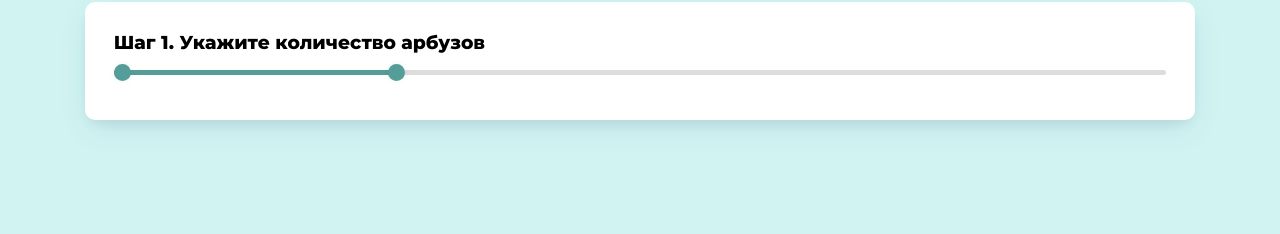
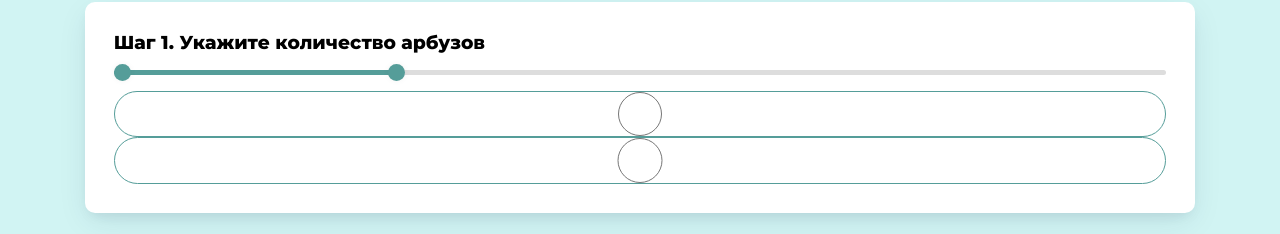
Before and after one commit to Anakharsis9/arbuz-shop, a Vue app: page / in a window 1280 px wide. Shown: the part 843-1077 px from the top of the page. Before the commit the page ends 995 px from the top, so only its background shows below. Built offline with nearby package versions, Linux system fonts and the light colour scheme.

Commit message:
temp: slider test

```diff
--- /dev/null
+++ b/src/UI components/Chip.vue
@@ -0,0 +1,59 @@
+<script setup>
+import { ref } from "vue";
+
+defineProps({
+  modelValue: {
+    type: String,
+    default: "",
+  },
+  value: {
+    type: String,
+    required: true,
+  },
+  name: {
+    type: String,
+    required: true,
+  },
+});
+</script>
+
+<template>
+  <div class="chip-wrap">
+    {{ value }}
+    <input
+      @change="$emit('update:modelValue', $event.target.value)"
+      :modelValue="modelValue"
+      :value="value"
+      type="radio"
+      class="chip__input"
+      :name="name"
+    />
+  </div>
+</template>
+
+<style lang="scss" scoped>
+$primary-color: #559d99;
+.chip-wrap {
+  position: relative;
+  text-align: center;
+  padding: 0.8rem 1rem;
+  border: 1px solid $primary-color;
+  border-radius: 100px;
+  color: $primary-color;
+}
+
+.chip__input {
+  position: absolute;
+  top: 0;
+  left: 0;
+
+  width: 100%;
+  height: 100%;
+
+  // -webkit-appearance: none;
+  // appearance: none;
+
+  // background-color: #fff;
+  margin: 0;
+}
+</style>
--- /dev/null
+++ b/src/UI components/ChipPicker.vue
@@ -0,0 +1,16 @@
+<script setup>
+import { ref } from "vue";
+import Chip from "../UI components/Chip.vue";
+
+defineProps({});
+const test = ref("");
+</script>
+
+<template>
+  <div class="chipPicker-wrap">
+    <Chip value="1" name="test" v-model="test" />
+    <Chip value="2" name="test" v-model="test" />
+  </div>
+</template>
+
+<style lang="scss" scoped></style>
--- a/src/UI components/RangeSlider.vue
+++ b/src/UI components/RangeSlider.vue
@@ -1,5 +1,5 @@
 <script setup>
-import { ref, useAttrs, computed } from "vue";
+import { ref, computed } from "vue";
 
 const props = defineProps({
   label: {
@@ -10,39 +10,47 @@ const props = defineProps({
     type: Array,
     default: [5, 15],
   },
+  min: {
+    type: Number,
+    required: true,
+  },
+  max: {
+    type: Number,
+    required: true,
+  },
+  step: {
+    type: Number,
+    required: true,
+  },
 });
 
 const emits = defineEmits(["update:modelValue"]);
-const attrs = useAttrs();
 
-const rangeMin = attrs.min;
-const rangeMax = attrs.max;
-
-let left = computed(() => {
-  return scale(props.modelValue[0], rangeMin, rangeMax, 0, 100);
+const left = computed(() => {
+  return scale(props.modelValue[0], props.min, props.max, 0, 100);
 });
-let right = computed(() => {
-  return 100 - scale(props.modelValue[1], rangeMin, rangeMax, 0, 100);
+const right = computed(() => {
+  return 100 - scale(props.modelValue[1], props.min, props.max, 0, 100);
 });
 
-function changeRange(event) {
+function changeRange(event, index) {
   const minMaxGap = 1;
-  let minVal = +props.modelValue[0];
-  let maxVal = +props.modelValue[1];
+  const minVal = props.modelValue[0];
+  const maxVal = props.modelValue[1];
 
+  console.log("Calculate", maxVal - minVal);
   if (maxVal - minVal < minMaxGap) {
-    if (event.target.className === "range-min") {
-      console.log([maxVal - minMaxGap, props.modelValue[1]]);
+    console.log("Set");
+    if (index === 0) {
       emits("update:modelValue", [maxVal - minMaxGap, props.modelValue[1]]);
     } else {
       emits("update:modelValue", [props.modelValue[0], minVal + minMaxGap]);
     }
   } else {
-    if (event.target.className === "range-min") {
-      emits("update:modelValue", [event.target.value, props.modelValue[1]]);
-    } else {
-      emits("update:modelValue", [props.modelValue[0], event.target.value]);
-    }
+    console.log("Call");
+    const temp = [...props.modelValue];
+    temp[index] = parseInt(event.target.value);
+    emits("update:modelValue", temp);
   }
 }
 
@@ -67,18 +75,22 @@ export default {
     </div>
     <div class="range-input">
       <input
-        @input="changeRange"
+        @input="changeRange($event, 0)"
         :value="modelValue[0]"
         class="range-min"
         type="range"
-        v-bind="$attrs"
+        :min="min"
+        :max="max"
+        :step="step"
       />
       <input
-        @input="changeRange"
+        @input="changeRange($event, 1)"
         :value="modelValue[1]"
         class="range-max"
         type="range"
-        v-bind="$attrs"
+        :min="min"
+        :max="max"
+        :step="step"
       />
     </div>
   </div>
--- a/src/components/OrderForm.vue
+++ b/src/components/OrderForm.vue
@@ -3,10 +3,11 @@ import { ref } from "vue";
 import TextField from "../UI components/TextField.vue";
 import CounterField from "../UI components/CounterField.vue";
 import RangeSlider from "../UI components/RangeSlider.vue";
+import ChipPicker from "../UI components/ChipPicker.vue";
 
 defineProps({});
 
-let test = ref([1, 10]);
+const test = ref([1, 10]);
 </script>
 
 <template>
@@ -18,10 +19,11 @@ let test = ref([1, 10]);
       <RangeSlider
         v-model="test"
         label="Укажите весовой диапазон"
-        min="1"
-        max="35"
-        step="1"
+        :min="1"
+        :max="35"
+        :step="1"
       />
+      <ChipPicker />
     </div>
   </form>
 </template>
```
